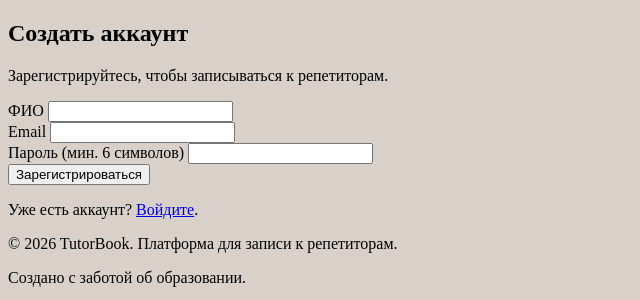
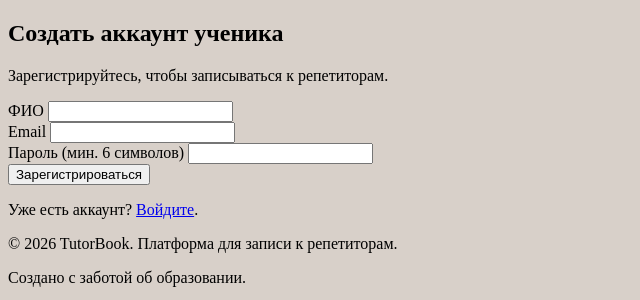
Before and after one commit to ktoetow/mi-v-Jopan, a Python web app: template templates/register.html in a window 1280 px wide. Shown: the part 44-344 px from the top of the page, without its empty margins (0-640 px from the left). Run offline with Jinja, Linux system fonts and the light colour scheme; the template is opened without the code that fills it, so the values that code supplies are empty.

Commit message:
тоже переделано чуть

```diff
--- a/templates/register.html
+++ b/templates/register.html
@@ -7,7 +7,7 @@
 <section class="auth-section">
     <div class="container">
         <div class="auth-card">
-            <h2>Создать аккаунт</h2>
+            <h2>Создать аккаунт ученика</h2>
             <p class="subtitle">Зарегистрируйтесь, чтобы записываться к репетиторам.</p>
             <form method="post" action="/register">
                 <div class="form-group">
```
